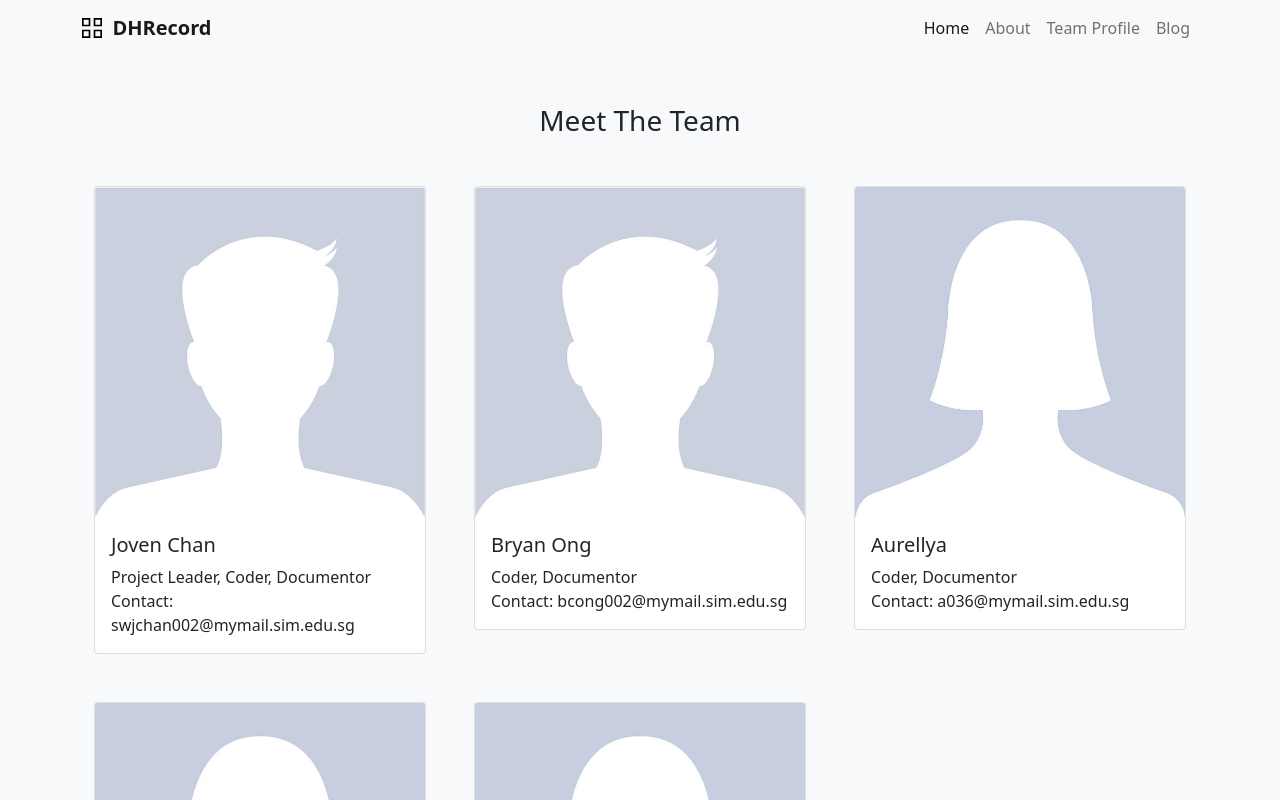
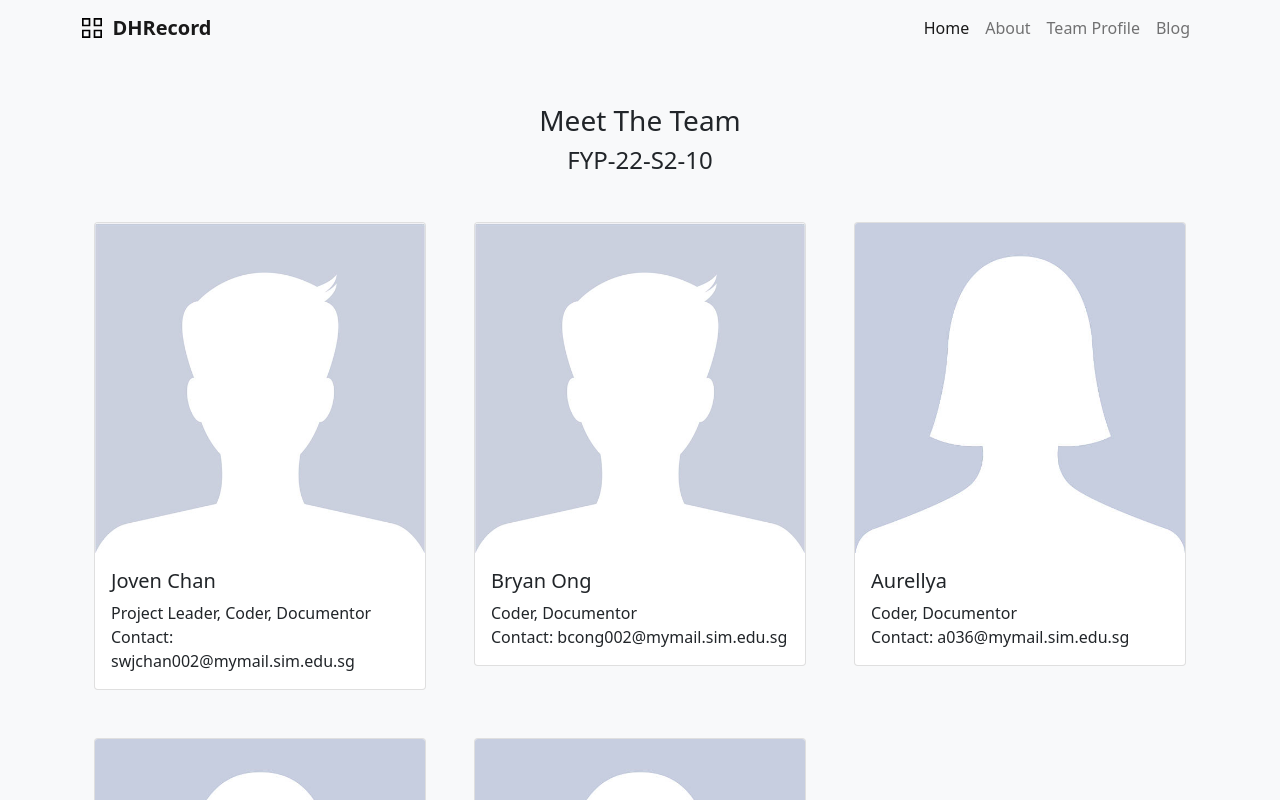
Before and after one commit to Aurellya/FYP-22-S2-10, a Next.js app: page /teamprofile in a window 1280 px wide. Shown: the top 800 px of the page. Built offline with nearby package versions, Linux system fonts and the light colour scheme.

Commit message:
[add team name at team profile page]

```diff
--- a/pages/teamprofile.js
+++ b/pages/teamprofile.js
@@ -45,6 +45,7 @@ const TeamProfile = () => {
 
       <div className="py-5">
         <h3 className="text-center">Meet The Team</h3>
+        <h4 className="text-center">FYP-22-S2-10</h4>
         {/* <h3 className="text-center">- Team GABJV -</h3> */}
         <div className="pb-5 container">
           <div className="mt-5 row row-s cols-1 row-cols-md-3">
```
